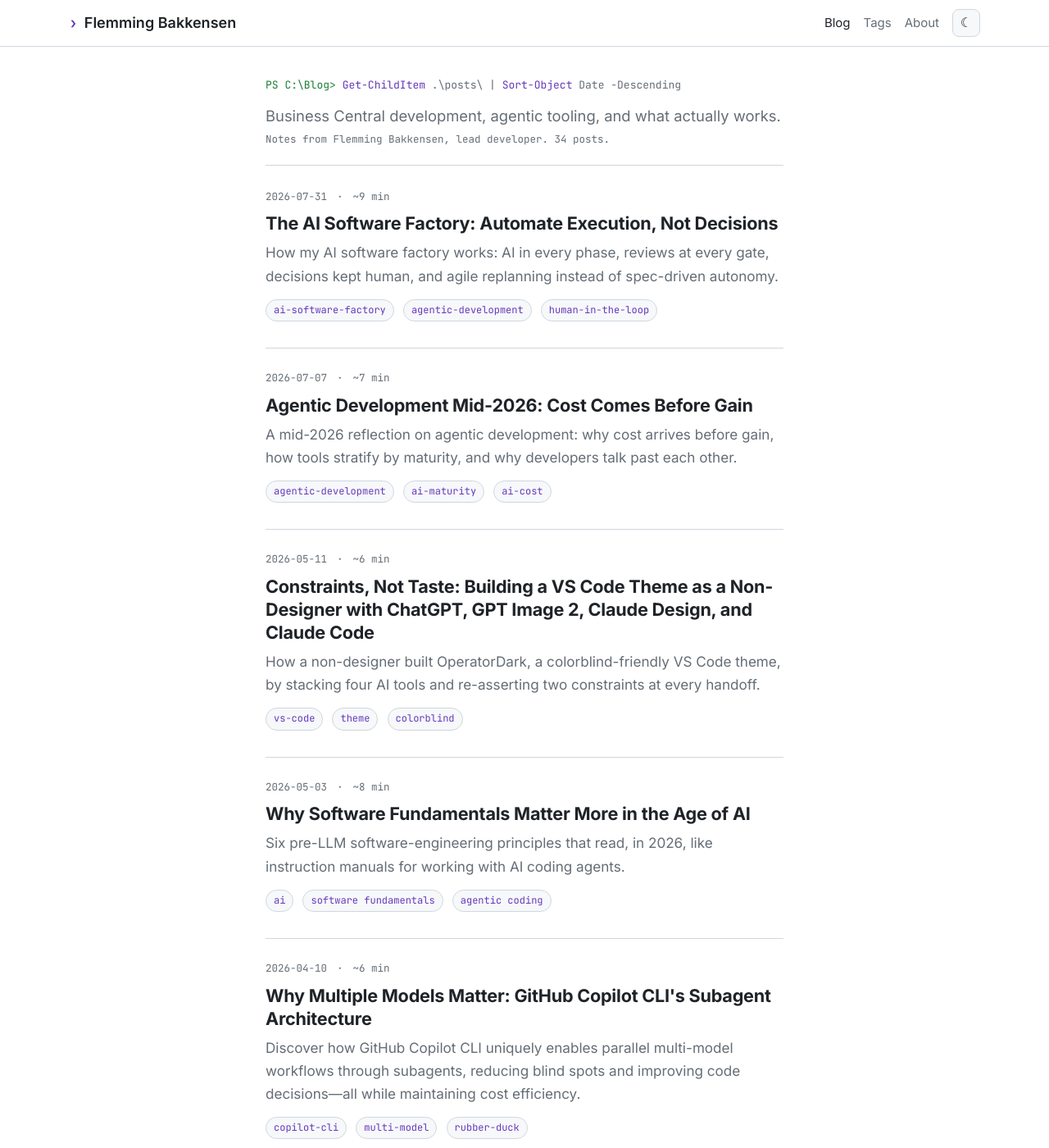
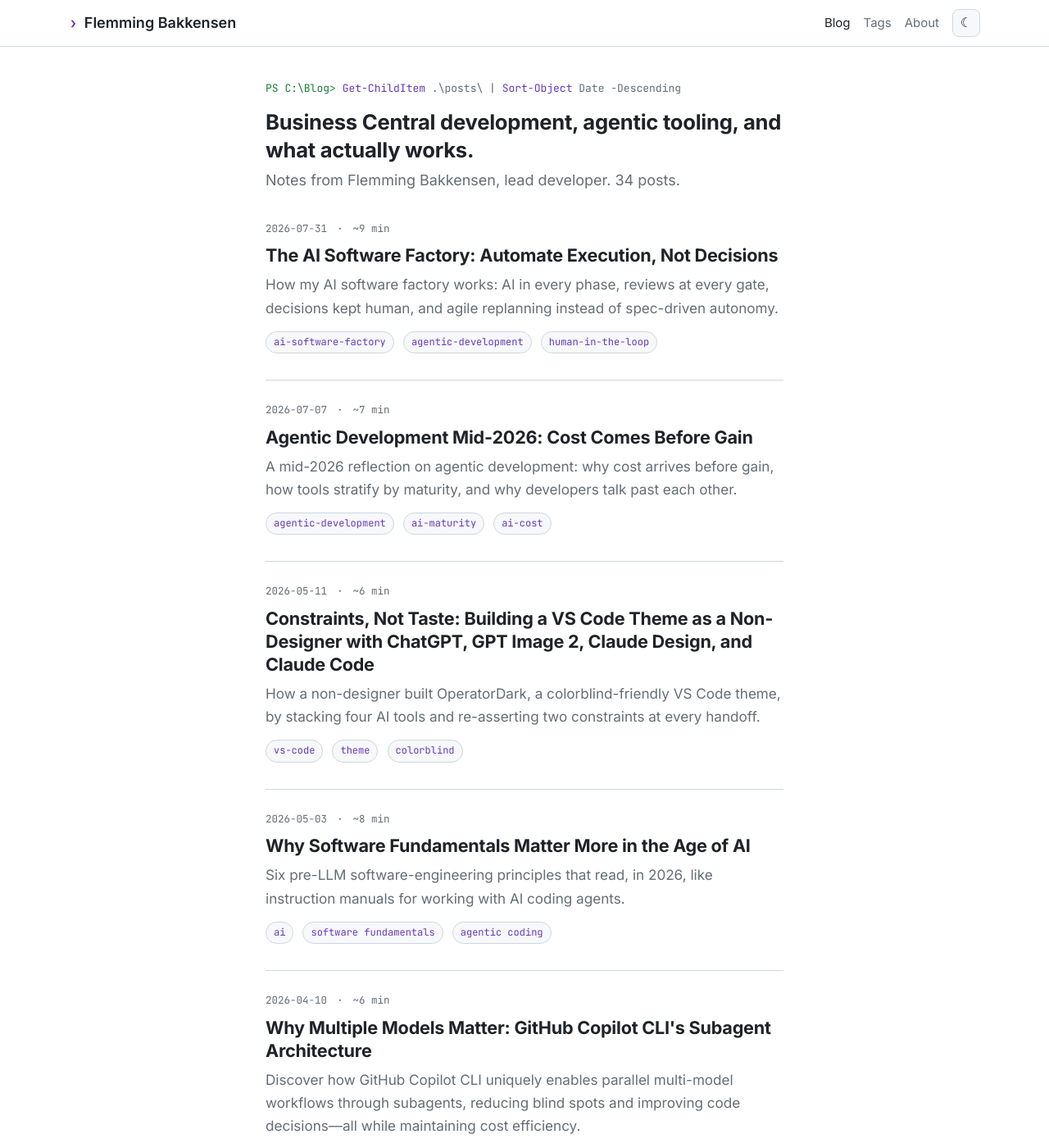
Before and after one commit to FBakkensen/FBakkensen.github.io, a Jekyll site: the page built from index.html, in a window 1280 px wide and 1400 px high. Shown: the whole window at 82% size. Built offline with Jekyll 4.4.1, drawn with Linux system fonts in a browser that asks for light colours; the list of posts is cut into pages by our own code.

Commit message:
Revert "fix(home): style intro as a masthead so it does not read as a post"
This reverts commit cd55c1d0d5f3420db3ee7a0028ff23c72d7a5385.

```diff
--- a/_sass/_post-list.scss
+++ b/_sass/_post-list.scss
@@ -1,24 +1,10 @@
-/* Masthead: deliberately lighter and smaller than a post title so it does not read as a post */
-.home-intro {
-  padding: 36px 0 20px;
-  border-bottom: 1px solid var(--border);
-  margin-bottom: 6px;
+.home-intro { padding: 40px 0 8px; }
+.home-intro__title {
+  font-size: 1.6rem;
+  line-height: 1.3;
+  margin: 0 0 6px;
 }
-.home-intro__title {
-  font-size: 1.15rem;
-  font-weight: 400;
-  letter-spacing: 0;
-  line-height: 1.5;
-  color: var(--mute);
-  margin: 0 0 4px;
-}
-.home-intro__sub {
-  margin: 0;
-  font-family: var(--font-mono);
-  font-size: 12.5px;
-  color: var(--mute);
-}
-.post-list__item:first-child { padding-top: 22px; }
+.home-intro__sub { margin: 0; color: var(--mute); }
 
 .post-list { list-style: none; margin: 0; padding: 0; }
 .post-list__item {
```
